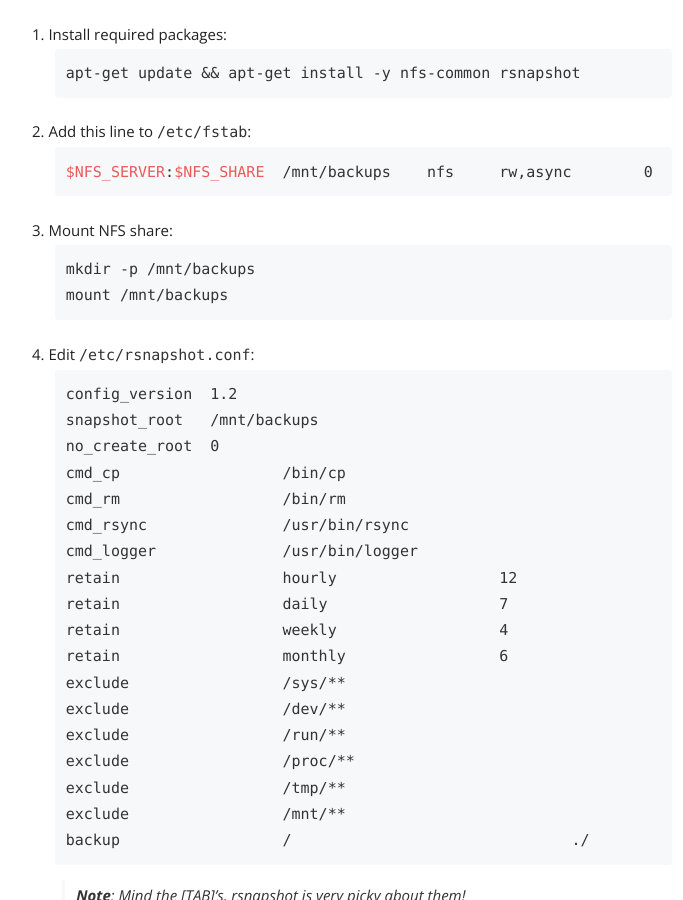
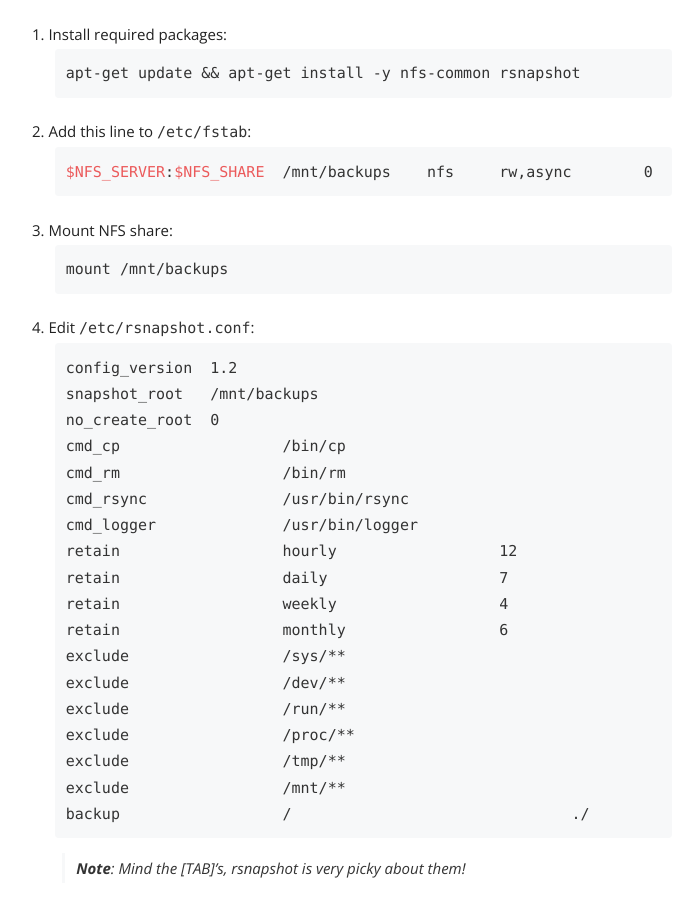
Before and after one commit to j7k6/docs.j7k6.org, a Jekyll site: the page built from _posts/2018-05-25-rsnapshot-nfs-backup.md, in a window 1280 px wide and 900 px high, scrolled down 318 px. Shown: the whole window, without its empty margins (288-971 px from the left). Built offline with Jekyll 4.4.1, drawn with Linux system fonts in a browser that asks for light colours; nearby versions of some CDN libraries; some web fonts are replaced; comment, search, counter and statistics services are not loaded.

Commit message:
rsnapshot

````diff
--- a/_posts/2018-05-25-rsnapshot-nfs-backup.md
+++ b/_posts/2018-05-25-rsnapshot-nfs-backup.md
@@ -14,7 +14,6 @@ apt-get update && apt-get install -y nfs-common rsnapshot
    ```
 3. Mount NFS share:
    ```bash
-mkdir -p /mnt/backups
 mount /mnt/backups
    ```
 4. Edit `/etc/rsnapshot.conf`:
````
